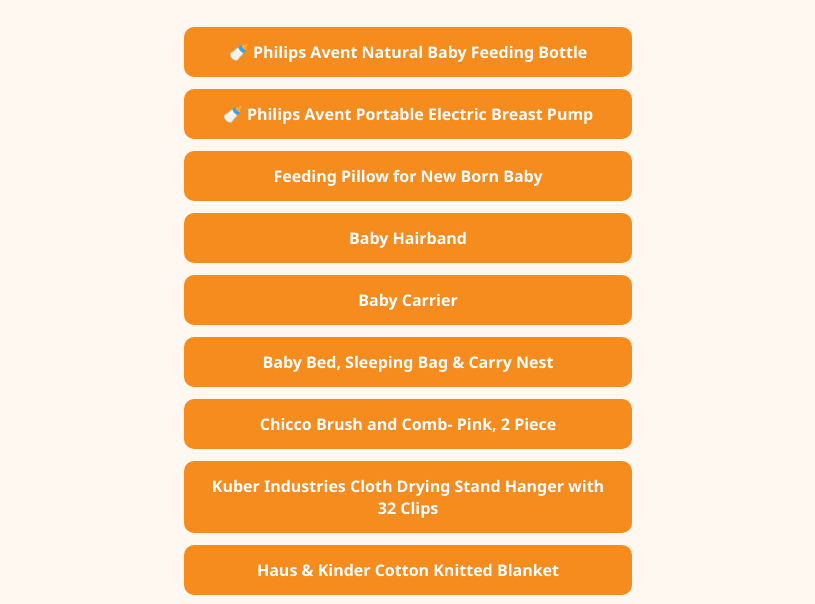
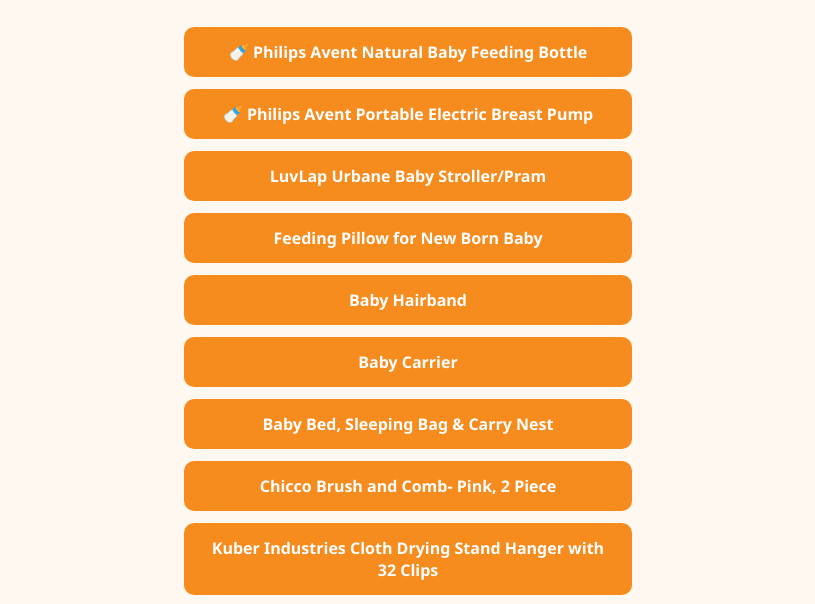
Before and after one commit to rahul-kumar-sdet/mamamodeon-links, a plain HTML site: page index.html in a window 1280 px wide. Shown: the part 157-761 px from the top of the page, without its empty margins (232-1047 px from the left). Drawn offline with Linux system fonts and the light colour scheme.

Commit message:
Update index.html

```diff
--- a/index.html
+++ b/index.html
@@ -56,6 +56,7 @@
 
 <a class="link" href="https://amzn.to/4fdP4tR" target="_blank">🍼 Philips Avent Natural Baby Feeding Bottle</a>
 <a class="link" href="https://amzn.to/3VxCpcl" target="_blank">🍼 Philips Avent Portable Electric Breast Pump</a>
+<a class="link" href="https://tinyurl.com/3apstee9" target="_blank">LuvLap Urbane Baby Stroller/Pram</a>
 <a class="link" href="https://amzn.to/46fHHPI" target="_blank"> Feeding Pillow for New Born Baby</a>
 <a class="link" href="https://amzn.to/481x9F3" target="_blank"> Baby Hairband</a>
 <a class="link" href="https://amzn.to/466d7H9" target="_blank"> Baby Carrier</a>
```
